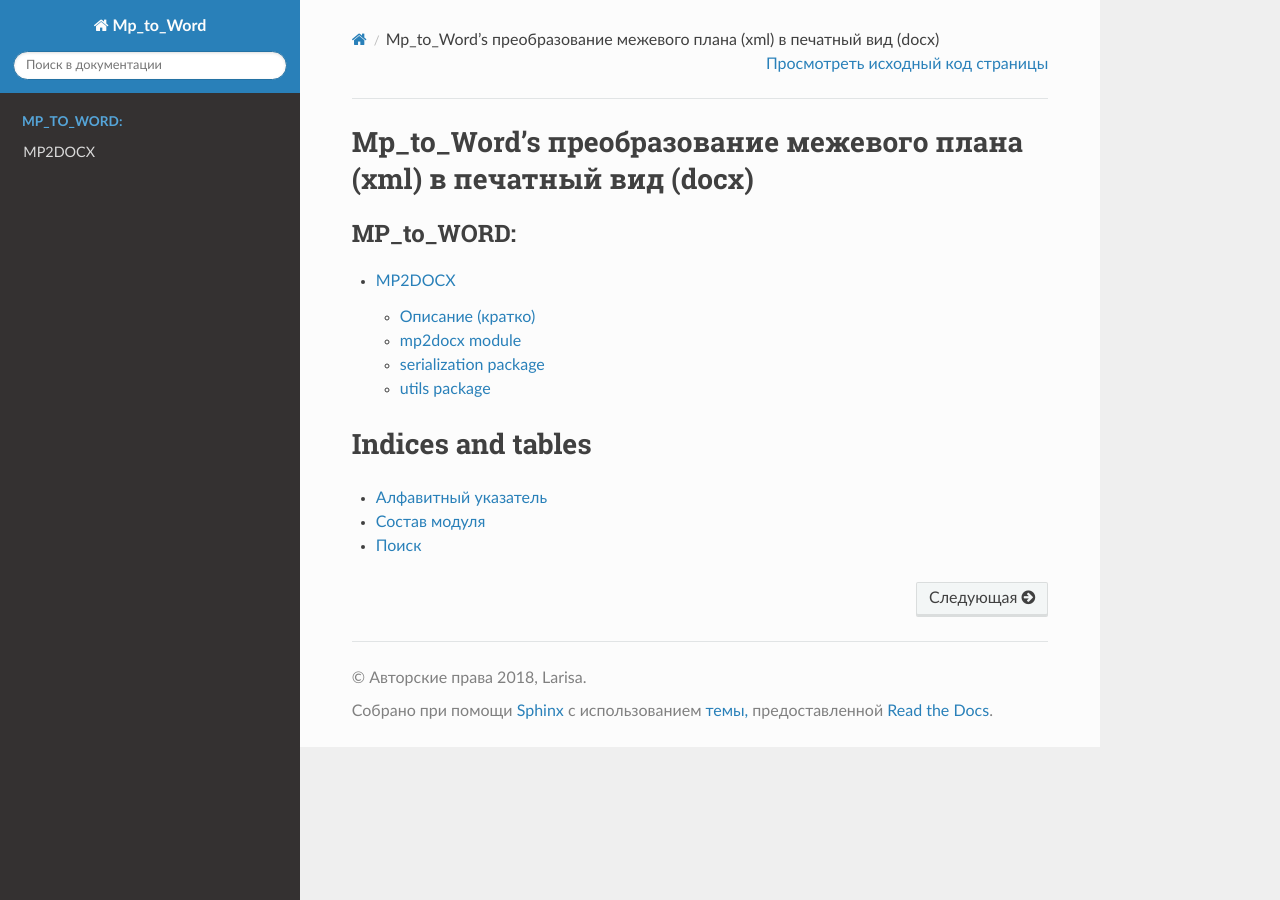
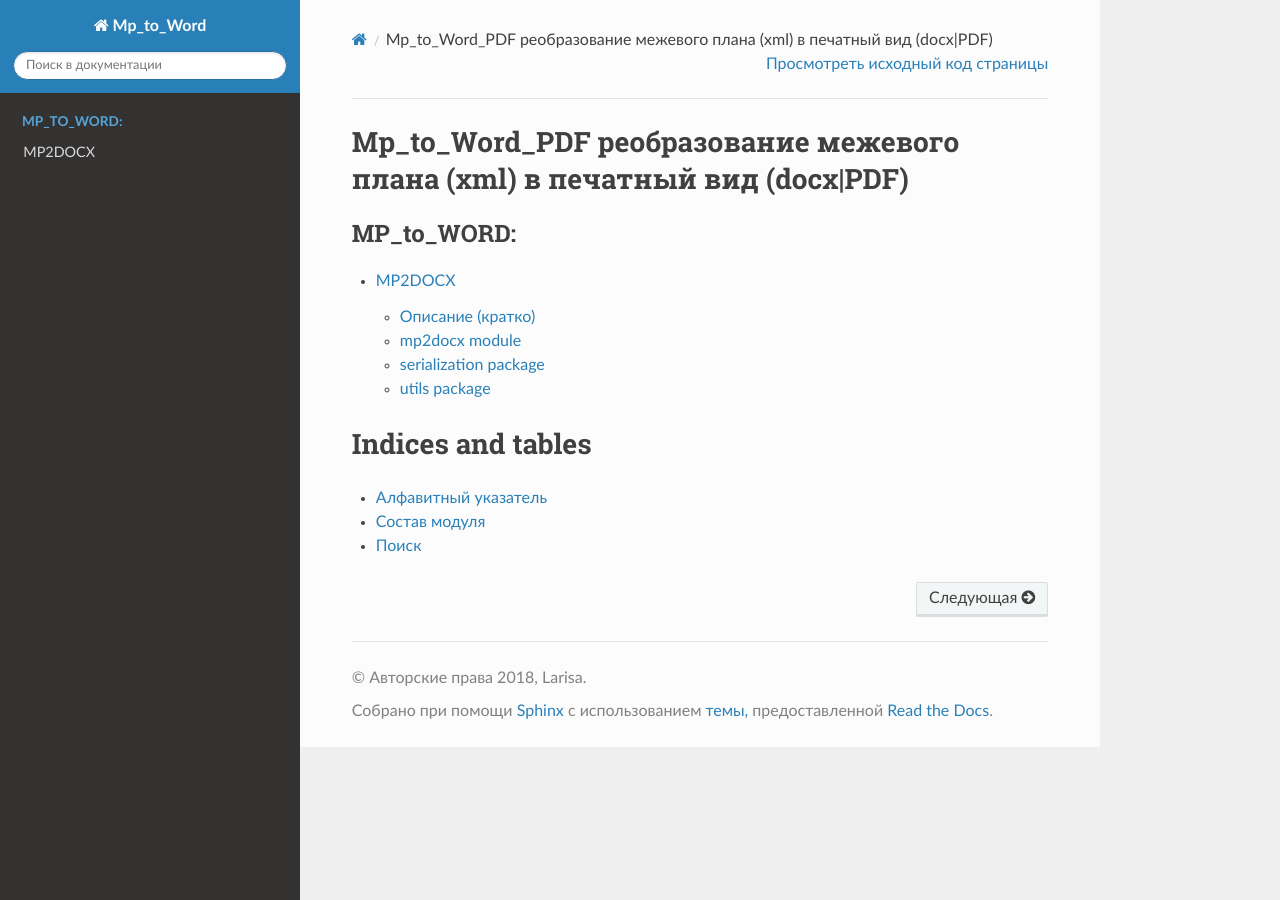
Before and after one commit to Barolina/MPxml-to-Doc, a Sphinx documentation site: the page built from docs/index.rst, in a window 1280 px wide. Built offline with Sphinx 7.4.7 and the Read the Docs theme 2.0.0, drawn with Linux system fonts in a browser that asks for light colours.

Commit message:
Update index.rst

```diff
--- a/docs/index.rst
+++ b/docs/index.rst
@@ -3,7 +3,7 @@
    You can adapt this file completely to your liking, but it should at least
    contain the root `toctree` directive.
 
-Mp_to_Word's преобразование межевого плана (xml) в печатный вид (docx)
+Mp_to_Word_PDF реобразование межевого плана (xml) в печатный вид (docx|PDF)
 ============================================================================
 
 .. toctree::
```
